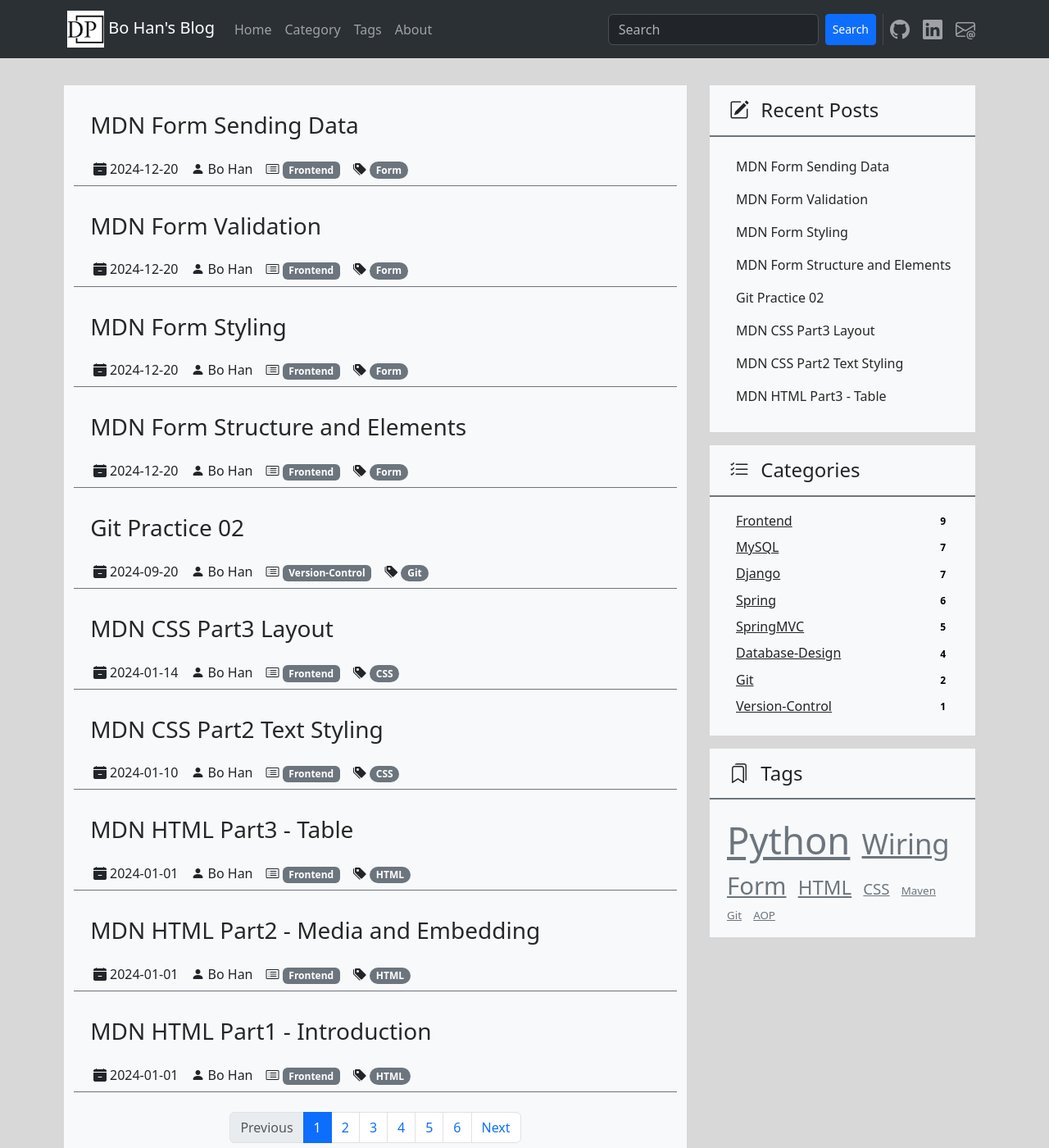
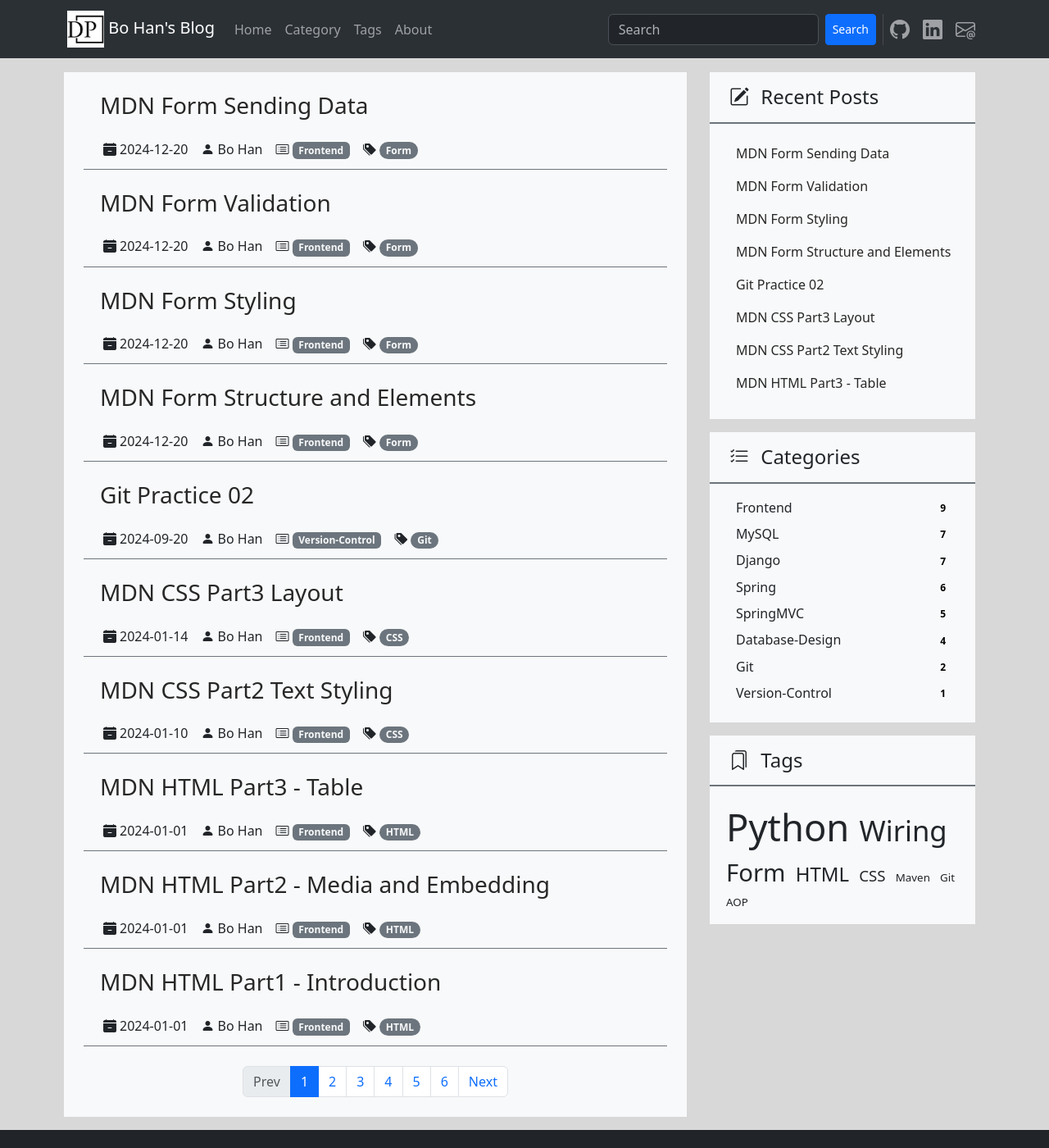
Before and after one commit to HBhakunamatata/HBhakunamatata.github.io, a Jekyll site: the page built from index.html, in a window 1280 px wide and 1400 px high. Shown: the whole window at 82% size. Built offline with Jekyll 4.4.1, drawn with Linux system fonts in a browser that asks for light colours; the list of posts is cut into pages by our own code.

Commit message:
fix(home): horizontal style fix

```diff
--- a/_includes/aside.html
+++ b/_includes/aside.html
@@ -39,7 +39,7 @@
         {% assign count = parts[0] | plus: 0 %}
         {% assign name = parts[1] %}
         <li class="container ps-3 mt-1 d-flex justify-content-between">
-            <a class="h6 aside-category" href="{{ site.baseurl }}/categories/#{{ name | slugify }}-arch">
+            <a class="h6 aside-category category-tag-hover" href="{{ site.baseurl }}/categories/#{{ name | slugify }}-arch">
                 {{ name | strip | escape }}
             </a>
             <span class="h6 badge text-bg-light">{{ count }}</span>
@@ -105,8 +105,8 @@
                 {% assign font_size = relative_count | times: max_font | minus: min_font | divided_by: diff_count | plus: min_font %}
             {% endif %}
 
-            <a class="aside-tag link-secondary" href="{{ site.baseurl }}/tags#{{ tag_name | slugify }}-arch"
-                style="font-size: {{ font_size }}rem; margin: 5px; ">{{ tag_name }}</a>
+            <a class="aside-tag link-dark category-tag-hover m-1" href="{{ site.baseurl }}/tags#{{ tag_name | slugify }}-arch"
+                style="font-size: {{ font_size }}rem;">{{ tag_name }}</a>
         {% endfor %}
     </div>
 </div>
--- a/_includes/navigator.html
+++ b/_includes/navigator.html
@@ -30,7 +30,6 @@
       <input id="search-input" class="form-control me-2" type="search" placeholder="Search" aria-label="Search">
       <button class="btn btn-primary btn-sm" type="submit">Search</button>
     </form>
-    <!-- <input type="text" id="search-input" placeholder="search..."> -->
   </div>
 
   <div class="d-flex" style="font-size: 1.5rem;">
--- /dev/null
+++ b/_includes/script.html
@@ -0,0 +1,12 @@
+<script src="{{ "/assets/js/bootstrap.js" | relative_url }}"></script>
+<script src="{{ "/assets/js/jquery-1.12.4.js" | relative_url }}"></script>
+<script src="{{ "/assets/js/simple-jekyll-search.js" | relative_url }}"></script>
+{% if page.name == "index.html" %}
+<script src="{{ "/assets/js/home.js" | relative_url }}"></script>
+{% endif%}
+{% if page.title == "Category" %}
+<script src="{{ "/assets/js/categories.js" | relative_url }}"></script>
+{% endif%}
+{% if page.title == "Tag" %}
+<script src="{{ "/assets/js/tags.js" | relative_url }}"></script>
+{% endif%}
--- a/_layouts/home.html
+++ b/_layouts/home.html
@@ -1,45 +1,49 @@
 ---
 layout: template
-title: Home
 ---
 
-<div class="row">
-	<div class="bg-light col-8 m-2">
+<div class="row pt-2 pb-3">
+	<div class="bg-light col-8 ms-2 me-2 ps-4 pe-4">
 		<!-- 博客文章列表 -->
 		{% if paginator.posts.size > 0 %}
 		<ul id="results-container" class="posts list-group list-group-flush">
-			{% assign date_format = site.minima.date_format | default: "%Y-%m-%d" %}
 			{% for post in paginator.posts %}
 			<li class="border-bottom border-1 border-secondary p-2">
-				<div class="container">
-					<h3 class="pt-4 pb-4 mb-0">
-						<a class="post-title" href="{{ post.url | relative_url }}">
+				<div class="container pb-1">
+					<h3 class="pt-3 pb-4 m-0">
+						<a class="post-title m-0" href="{{ post.url | relative_url }}">
 							{{ post.title | escape }}
 						</a>
 					</h3>
 
 					<div class="d-flex flex-row ps-1">
-						<div class="d-flex pe-3"><i class="bi bi-calendar-minus-fill pe-1"></i> {{ post.date | date: date_format }}</div>
+						<div class="d-flex pe-3"><i class="bi bi-calendar-minus-fill pe-1"></i> {{ post.date | date: "%Y-%m-%d" }}</div>
 						<div class="d-flex pe-3"><i class="bi bi-person-fill pe-1"></i>Bo Han</div>
+						{% if post.categories.size > 0 %}
 						<div class="d-flex pe-3">
 							<i class="bi bi-card-list pe-1"></i>
 							<ul class="list-inline">
-								{%- for category in post.categories -%}
-									<!-- <li class="list-inline-item badge rounded-pill text-bg-secondary">
-										<a class="color-light" href="{{ site.baseurl }}/tags#{{ tag | slugify }}">{{ tag }}</a>
-									</li> -->
-									<li class="list-inline-item badge text-bg-secondary">{{ category }}</li>
+								{% for category in post.categories %}
+									<li class="list-inline-item badge text-bg-secondary">
+										<a class="text-decoration-none color-light link-light" href="{{ site.baseurl }}/categories/#{{ category | slugify }}">{{ category }}</a>
+									</li>
+								{% endfor %}
+							</ul>
+						</div>
+						{% endif %}
+
+						{% if post.tags.size > 0 %}
+						<div class="d-flex pe-3">
+							<i class="bi bi-tags-fill pe-1"></i>
+							<ul class="list-inline">
+								{%- for tag in post.tags -%}
+									<li class="list-inline-item badge rounded-pill text-bg-secondary">
+										<a class="text-decoration-none color-light link-light" href="{{ site.baseurl }}/tags/#{{ tag | slugify }}">{{ tag }}</a>
+									</li>
 								{%- endfor -%}
 							</ul>
 						</div>
-						<div class="d-flex pe-3">
-							<i class="bi bi-tags-fill pe-1"> </i>
-							<ul class="list-inline">
-								{%- for tag in post.tags -%}
-									<li class="list-inline-item badge rounded-pill text-bg-secondary">{{ tag }}</li>
-								{%- endfor -%}
-							</ul>
-						</div>
+						{% endif %}
 					</div>
 				</div>
 			</li>
@@ -55,7 +59,7 @@ title: Home
 				</li>
 				{% else %}
 				<li class="page-item disabled">
-					<a class="page-link" href="{{ paginator.previous_page_path }}">Previous</a>
+					<a class="page-link" href="{{ paginator.previous_page_path }}">Prev</a>
 				</li>
 				{% endif %}
 
@@ -84,7 +88,8 @@ title: Home
 		</div>
 	</div>
 
-	<aside class="col m-2 p-10">
+	<aside class="col ms-2 me-2 p-10">
 		{% include aside.html %}
 	</aside>
+
 </div>
--- a/_layouts/template.html
+++ b/_layouts/template.html
@@ -19,16 +19,5 @@
 	</footer>
 
 </body>
-<script src="{{ "/assets/js/bootstrap.js" | relative_url }}"></script>
-<script src="{{ "/assets/js/jquery-1.12.4.js" | relative_url }}"></script>
-<script src="{{ "/assets/js/simple-jekyll-search.js" | relative_url }}"></script>
-{% if page.title == 'Home' %}
-<script src="{{ "/assets/js/home.js" | relative_url }}"></script>
-{% endif%}
-{% if page.title == "Category" %}
-<script src="{{ "/assets/js/categories.js" | relative_url }}"></script>
-{% endif%}
-{% if page.title == "Tag" %}
-<script src="{{ "/assets/js/tags.js" | relative_url }}"></script>
-{% endif%}
+	{% include script.html %}
 </html>
--- a/assets/css/style.scss
+++ b/assets/css/style.scss
@@ -2,7 +2,7 @@
 ---
 
 body {
-    padding-top: 6rem;
+    padding-top: 5rem;
 }
 
 .lower-bg {
@@ -69,6 +69,10 @@ body {
 	}
 }
 
-.text-indent-2 {
-    text-indent: 2em;
+.category-tag-hover {
+	text-decoration: none;
+	&:hover {
+		text-decoration: underline;
+		border-bottom: 0;
+	}
 }
--- a/assets/js/home.js
+++ b/assets/js/home.js
@@ -3,34 +3,21 @@ let a = SimpleJekyllSearch({
     resultsContainer: document.getElementById('results-container'),
     json: '/search.json',
     searchResultTemplate: `<li class="border-bottom border-1 border-secondary p-2">
-            <div class="container">
-                <h3 class="pt-4 pb-4 mb-0">
-                    <a class="post-title" href="{{ post.url | relative_url }}">
-                        {{ post.title | escape }}
+            <div class="container pb-1">
+                <h3 class="pt-3 pb-4 m-0">
+                    <a class="post-title" href="{url}">
+                        {title}
                     </a>
                 </h3>
 
                 <div class="d-flex flex-row ps-1">
-                    <div class="d-flex pe-3"><i class="bi bi-calendar-minus-fill pe-1"></i> {{ post.date | date: date_format }}</div>
+                    <div class="d-flex pe-3"><i class="bi bi-calendar-minus-fill pe-1"></i> {date}</div>
                     <div class="d-flex pe-3"><i class="bi bi-person-fill pe-1"></i>Bo Han</div>
                     <div class="d-flex pe-3">
-                        <i class="bi bi-card-list pe-1"></i>
-                        <ul class="list-inline">
-                            {%- for category in post.categories -%}
-                                <!-- <li class="list-inline-item badge rounded-pill text-bg-secondary">
-                                    <a class="color-light" href="{{ site.baseurl }}/tags#{{ tag | slugify }}">{{ tag }}</a>
-                                </li> -->
-                                <li class="list-inline-item badge text-bg-secondary">{{ category }}</li>
-                            {%- endfor -%}
-                        </ul>
+                        {categories}
                     </div>
                     <div class="d-flex pe-3">
-                        <i class="bi bi-tags-fill pe-1"> </i>
-                        <ul class="list-inline">
-                            {%- for tag in post.tags -%}
-                                <li class="list-inline-item badge rounded-pill text-bg-secondary">{{ tag }}</li>
-                            {%- endfor -%}
-                        </ul>
+                        {tags}
                     </div>
                 </div>
             </div>
--- a/search.json
+++ b/search.json
@@ -3,12 +3,13 @@ layout: none
 ---
 [
   {% for post in site.posts %}
-    {% capture categories_str %}{% for category in post.categories %}<li class=\"list-inline-item badge text-bg-secondary\">{{ category }}</li>{% endfor %}{% endcapture %}
-    {% capture tags_str %}{% for tag in post.tags %}<li class=\"list-inline-item badge rounded-pill text-bg-secondary\">{{ tag }}</li>{% endfor %}{% endcapture %}
+    {% capture categories_str %}{% if post.categories.size > 0 %}<i class=\"bi bi-card-list pe-1\"></i><ul class=\"list-inline\">{% for category in post.categories %}<li class=\"list-inline-item badge text-bg-secondary\"><a class=\"text-decoration-none color-light link-light\" href=\"{{ site.baseurl }}/categories/#{{ category | slugify }}\">{{ category }}</a></li>{% endfor %}</ul>{% endif %}{% endcapture %}
+
+    {% capture tags_str %}{% if post.tags.size > 0 %}<i class=\"bi bi-tags-fill pe-1\"></i><ul class=\"list-inline\">{% for tag in post.tags %}<li class=\"list-inline-item badge rounded-pill text-bg-secondary\"><a class=\"text-decoration-none color-light link-light\" href=\"{{ site.baseurl }}/tags/#{{ tag | slugify }}\">{{ tag }}</a></li>{% endfor %}</ul>{% endif %}{% endcapture %}
     {
       "title"    : "{{ post.title | escape }}",
       "categories" : "{{ categories_str }}",
-      "tags"     : "{{ tags_str }}",
+      "tags"     : " {{ tags_str }}",
       "url"      : "{{ post.url | relative_url }}",
       "date"     : "{{ post.date | date: '%Y-%m-%d' }}"
     } {% unless forloop.last %},{% endunless %}
```
Also changed, not shown: _includes/footer.html (+25 -0 lines).
